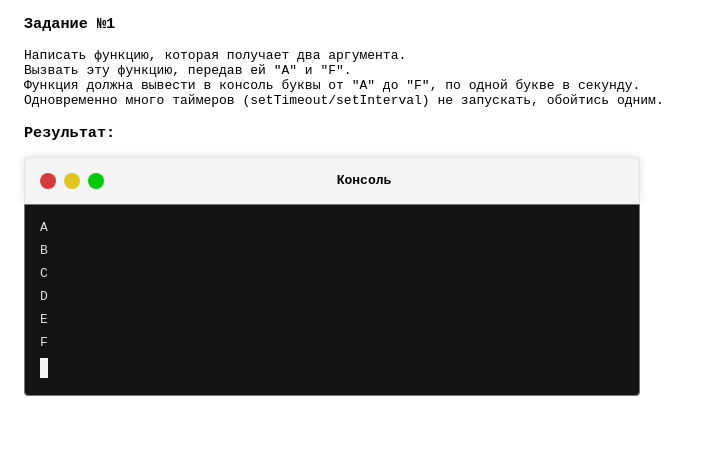
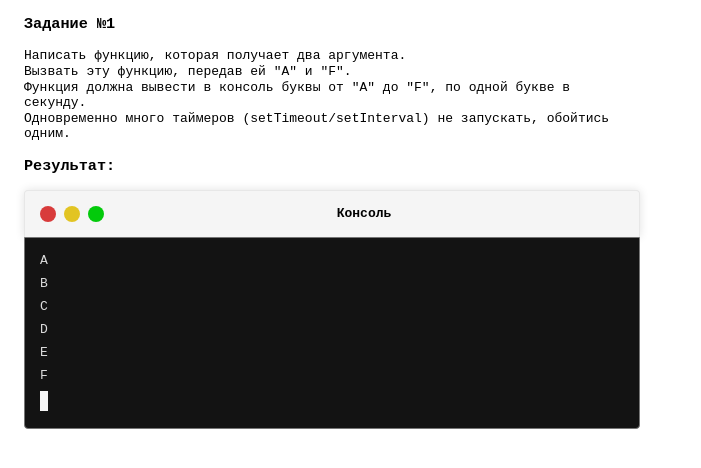
Before and after one commit to Alexandra789/react-admission-tasks, a plain HTML site: page task1/index.html in a window 1280 px wide. Shown: the whole page, without its empty margins (0-701 px from the left). Drawn offline with Linux system fonts and the light colour scheme.

Commit message:
rename js file and update style

```diff
--- a/task1/index.html
+++ b/task1/index.html
@@ -31,7 +31,7 @@
     </div>
 
 
-    <script src="./task1.js"></script>
+    <script src="./script.js"></script>
 </body>
 
 </html>
--- a/task1/style.css
+++ b/task1/style.css
@@ -1,6 +1,11 @@
 body {
     font-family: monospace;
     padding: 0 16px;
+}
+
+.description {
+    width: 50%;
+    line-height: 1.2;
 }
 
 .terminal {
@@ -36,7 +41,7 @@ body {
     padding: 15px;
 }
 
-.terminal__body p{
+.terminal__body p {
     margin: 0;
 }
 
@@ -65,14 +70,14 @@ body {
     background-color: #03ca0b;
 }
 
-.terminal__cursor{
+.terminal__cursor {
     position: relative;
     order: 1;
 }
 
 .terminal__cursor::after {
     content: "";
-    color:#131313;
+    color: #131313;
     position: absolute;
     top: 0;
     left: 0;
```
Also changed, not shown: task1/script.js (renamed from task1/task1.js).
